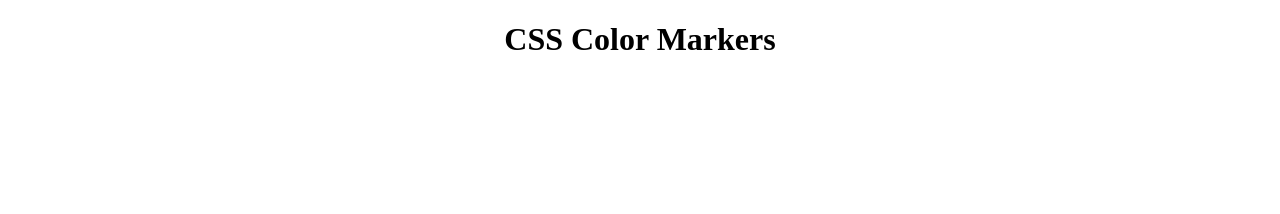
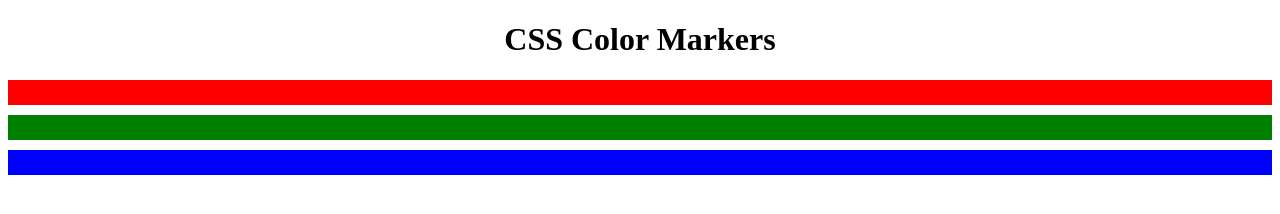
Before and after one commit to giovanecanaverde/colored_markers, a plain HTML site: page index.html in a window 1280 px wide. Drawn offline with Linux system fonts and the light colour scheme.

Commit message:
third commit

```diff
--- a/index.html
+++ b/index.html
@@ -9,6 +9,11 @@
     <body>
         <h1>CSS Color Markers</h1>
         <div class="container">
+        <div class="marker one">
+        </div>
+        <div class="marker two">
+        </div>
+        <div class="marker three">
         </div>
     </div>
     </body>
--- a/styles.css
+++ b/styles.css
@@ -1,3 +1,20 @@
 h1 {
     text-align: center;
 }
+
+.marker {
+    height: 25px;     <!-- Altura do elemento -->
+    width: 200px;     <!-- Largura do elemento -->
+    margin: auto;
+    margin: 10px auto;    <!-- 10px acima e abaixo / auto, centraliza o conteudo>
+}
+
+.one {
+    background-color: red;
+}
+.two {
+    background-color: green
+}
+  .three {
+    background-color: blue;
+}
```
